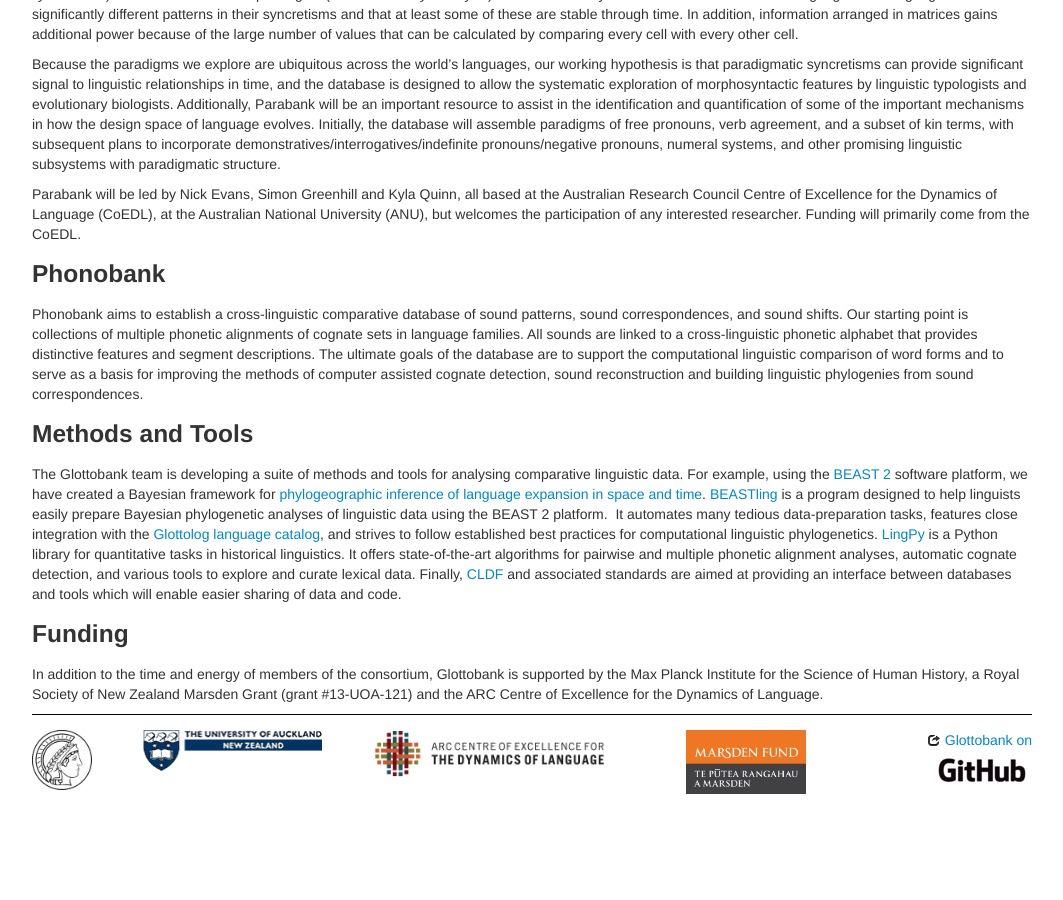
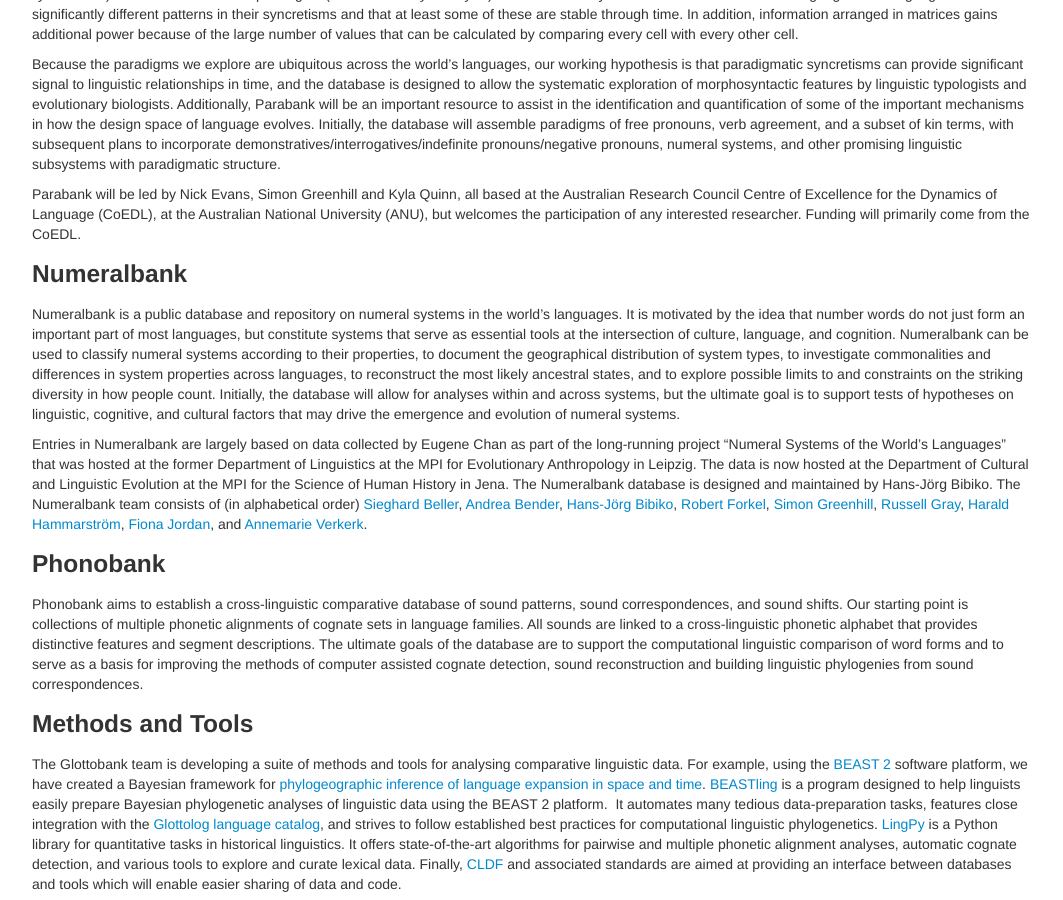
Before and after one commit to glottobank/glottobank.github.io, a Jekyll site: the page built from index.md, in a window 1280 px wide and 900 px high, scrolled down 828 px. Shown: the whole window, without its empty margins (108-1171 px from the left). Built offline with Jekyll 4.4.1, drawn with Linux system fonts in a browser that asks for light colours; nearby versions of some CDN libraries; before the commit the page ends 1682 px from its top, so only the background shows below that.

Commit message:
Create index.md

```diff
--- a/index.md
+++ b/index.md
@@ -76,6 +76,12 @@
 To find out more, click here.
 -->
 
+### Numeralbank
+
+Numeralbank is a public database and repository on numeral systems in the world’s languages. It is motivated by the idea that number words do not just form an important part of most languages, but constitute systems that serve as essential tools at the intersection of culture, language, and cognition. Numeralbank can be used to classify numeral systems according to their properties, to document the geographical distribution of system types, to investigate commonalities and differences in system properties across languages, to reconstruct the most likely ancestral states, and to explore possible limits to and constraints on the striking diversity in how people count. Initially, the database will allow for analyses within and across systems, but the ultimate goal is to support tests of hypotheses on linguistic, cognitive, and cultural factors that may drive the emergence and evolution of numeral systems.
+
+Entries in Numeralbank are largely based on data collected by Eugene Chan as part of the long-running project "Numeral Systems of the World's Languages" that was hosted at the former Department of Linguistics at the MPI for Evolutionary Anthropology in Leipzig. The data is now hosted at the Department of Cultural and Linguistic Evolution at the MPI for the Science of Human History in Jena. The Numeralbank database is designed and maintained by Hans-Jörg Bibiko. The Numeralbank team consists of (in alphabetical order) [Sieghard Beller](http://www.uib.no/en/persons/Sieghard.Gunter.Beller), [Andrea Bender](http://www.uib.no/en/persons/Andrea.Bender), [Hans-Jörg Bibiko](http://www.shh.mpg.de/employees/42541/55811), [Robert Forkel](https://www.shh.mpg.de/employees/45369/55811), [Simon Greenhill](http://www.shh.mpg.de/employees/48696/55811), [Russell Gray](http://www.shh.mpg.de/2923/russellgray), [Harald Hammarström](http://www.shh.mpg.de/employees/48214/55811), [Fiona Jordan](http://www.bristol.ac.uk/school-of-arts/people/fiona-m-jordan/), and [Annemarie Verkerk](http://www.shh.mpg.de/employees/48689/25522).
+
 ### Phonobank
 
 Phonobank aims to establish a cross-linguistic comparative database of sound patterns,
```
